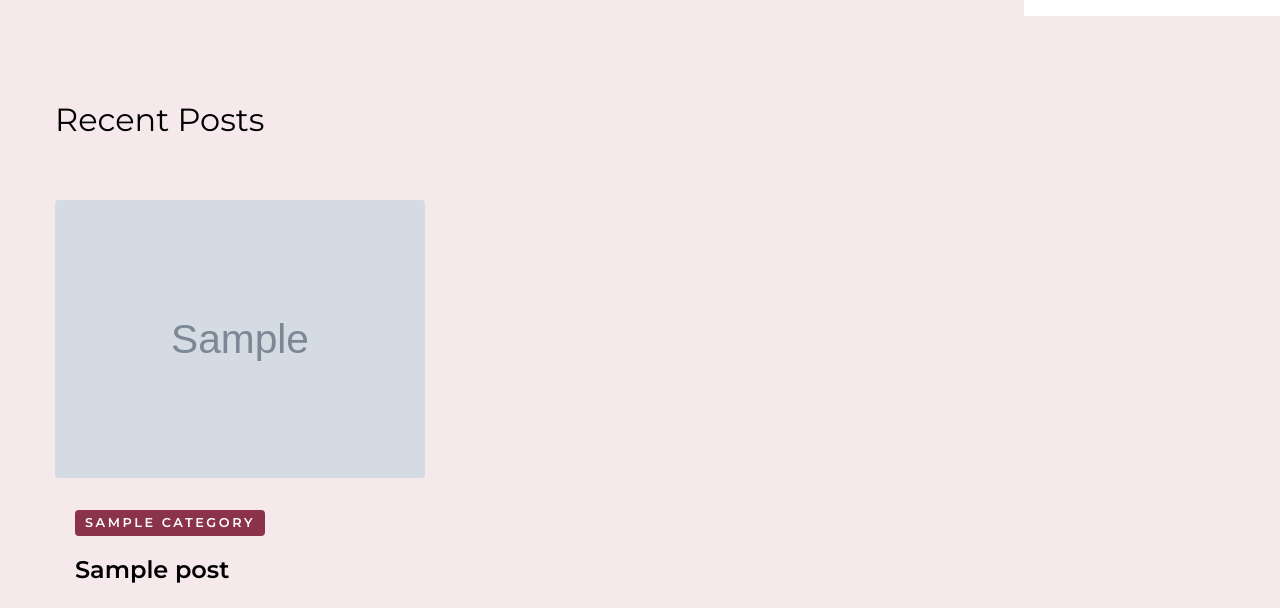
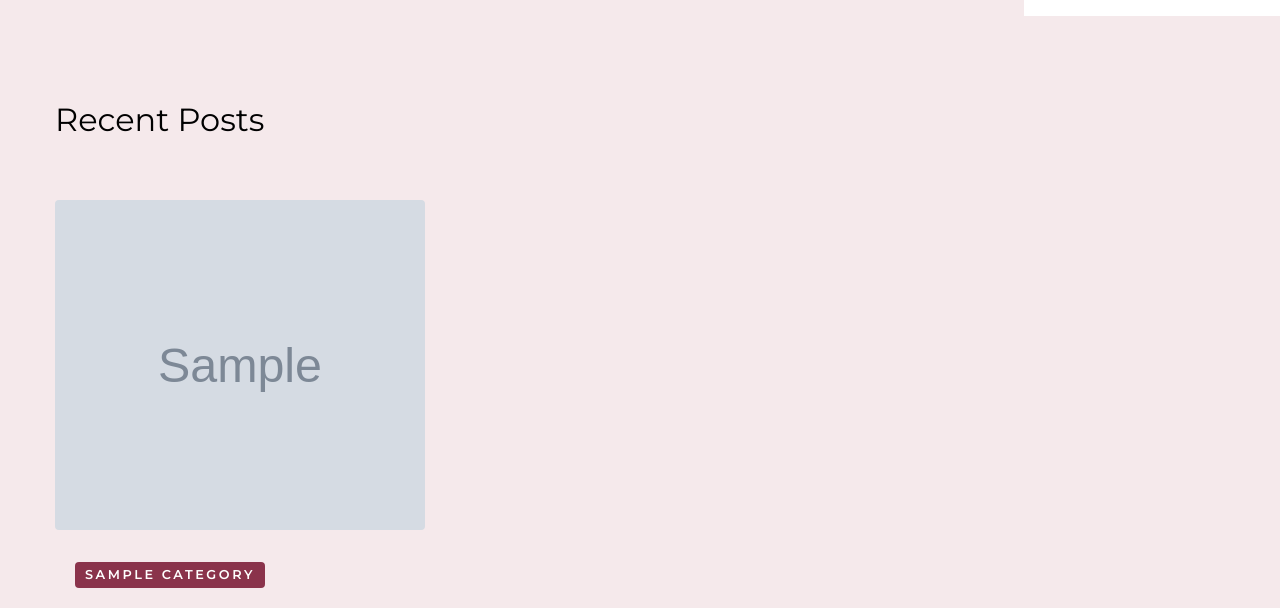
Before and after one commit to iSOLveIT/iceblog, a Flask app: template content/templates/index.html in a window 1280 px wide. Shown: the part 975-1583 px from the top of the page. Run offline with Flask 2, Linux system fonts and the light colour scheme; the template is opened without the code that fills it: most values are stand-ins (such as "Sample title", 1, 10 or a date in 2020); grey boxes marked "Sample" are stand-in pictures; some libraries are stand-ins or nearby versions; some web fonts are replaced.

Commit message:
* Updates     - Improved UX and UI     - Updated code under SingleEndpoint that handles comments and subscription to the app     - Added a feature to hide some comments and show them only when the user wants to view them     - Improved the apps security     - Improved the apps performance and accessibility to all users

```diff
--- a/content/templates/index.html
+++ b/content/templates/index.html
@@ -92,7 +92,7 @@
               <a href="/blog_post/{{ post['_id'] }}/" aria-label="Blog Post link" >
                 <picture>
 	              <source type="image/webp" srcset="{{ post['webp_cover'] }}">
-	              <img src="{{ post['jpg_cover'] }}" alt="{{ post['imageAltText'] }}" class="img-fluid rounded">
+	              <img src="{{ post['jpg_cover'] }}" alt="{{ post['imageAltText'] }}" class="img-fluid rounded" style="height: 330px !important;width: 500px !important;">
                 </picture>
               </a>
               <div class="excerpt">
@@ -103,7 +103,7 @@
                   <figure class="author-figure mb-0 mr-3 float-left">
                     <picture>
 	                  <source type="image/webp" srcset="{{ url_for('static', filename='images/webp/' + post['author'] + '.webp') }}">
-                      <img src="{{ url_for('static', filename='images/jpg/' + post['author'] + '.jpg') }}" alt="Image with the username of the author" class="img-fluid" style="height: 330px;width: 500px;">
+                      <img src="{{ url_for('static', filename='images/jpg/' + post['author'] + '.jpg') }}" alt="Image with the username of the author" class="img-fluid">
                     </picture>
                   </figure>
                   <span class="d-inline-block mt-1">By {{ post['author'] }}</span>
```
